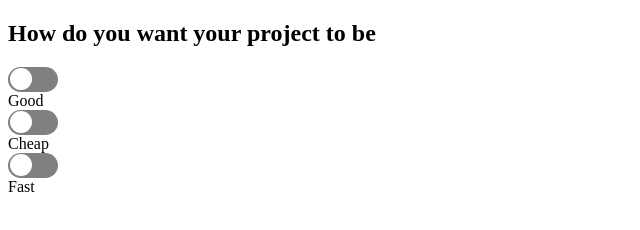
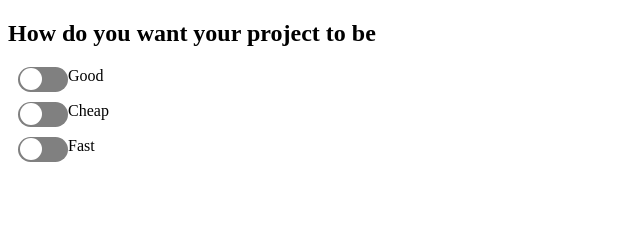
Before and after one commit to acciojob/toggler-js-adnandotdev, a website: page main.html in a window 1280 px wide. Shown: the whole page, without its empty margins (0-640 px from the left). Drawn offline with Linux system fonts and the light colour scheme.

Commit message:
created a submission

```diff
--- a/main.html
+++ b/main.html
@@ -9,29 +9,27 @@
 <body>
 	<!-- the entire body must be written by student -->
 	<h2>How do you want your project to be</h2>
-	<div class='toggle-container'>
-		<label class="g1">
+		<div class="g1 toggle-container">
 	        <input type="checkbox" id='good' class='toogle'>
-	        <div class="button">
+	        <label for='good' class="button">
 	            <div class="slider"></div>
-	        </div>
+	        </label>
 	        <span>Good</span>
-	    </label>
-		<label class="g2">
+	    </div>
+		<div class="g2 toggle-container">
 	        <input type="checkbox" id='cheap' class='toogle'>
-	        <div class="button">
+	        <label for='cheap' class="button">
 	            <div class="slider"></div>
-	        </div>
+	        </label>
 	        <span>Cheap</span>
-	    </label>
-		<label class="g3">
+	    </div>
+		<div class="g3 toggle-container">
 	        <input type="checkbox" id='fast' class='toogle'>
-	        <div class="button">
+	        <label for='fast' class="button">
 	            <div class="slider"></div>
-	        </div>
+	        </label>
 	        <span>Fast</span>
-	    </label>
-	</div>
+	    </div>
     <script type="text/javascript" src="./script.js">
 </script>
 
--- a/styles.css
+++ b/styles.css
@@ -1,6 +1,7 @@
 /*  your css code here. If applicable */
-.container{
+.toggle-container{
     display: flex;
+	margin:10px
 }
 .button{
     width: 50px;
```
